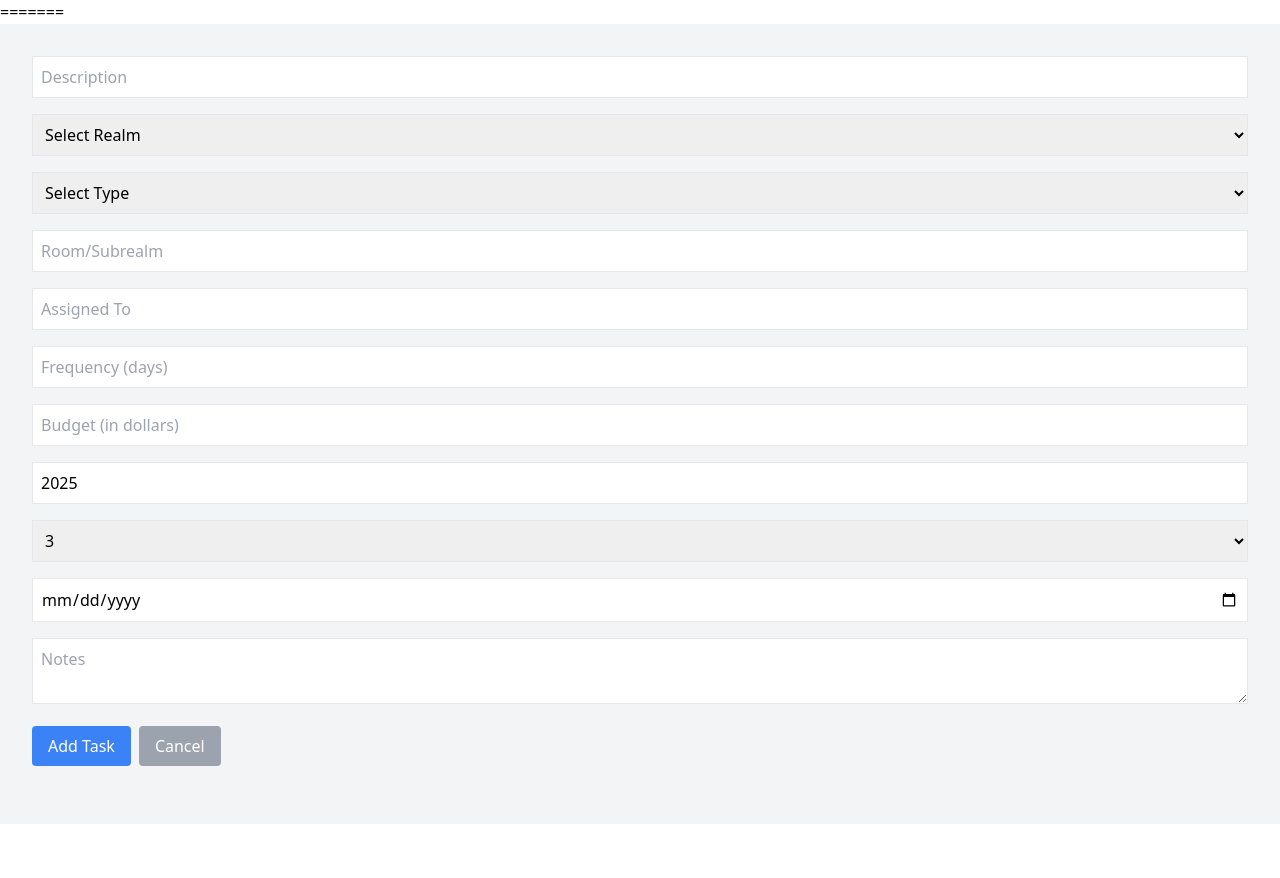
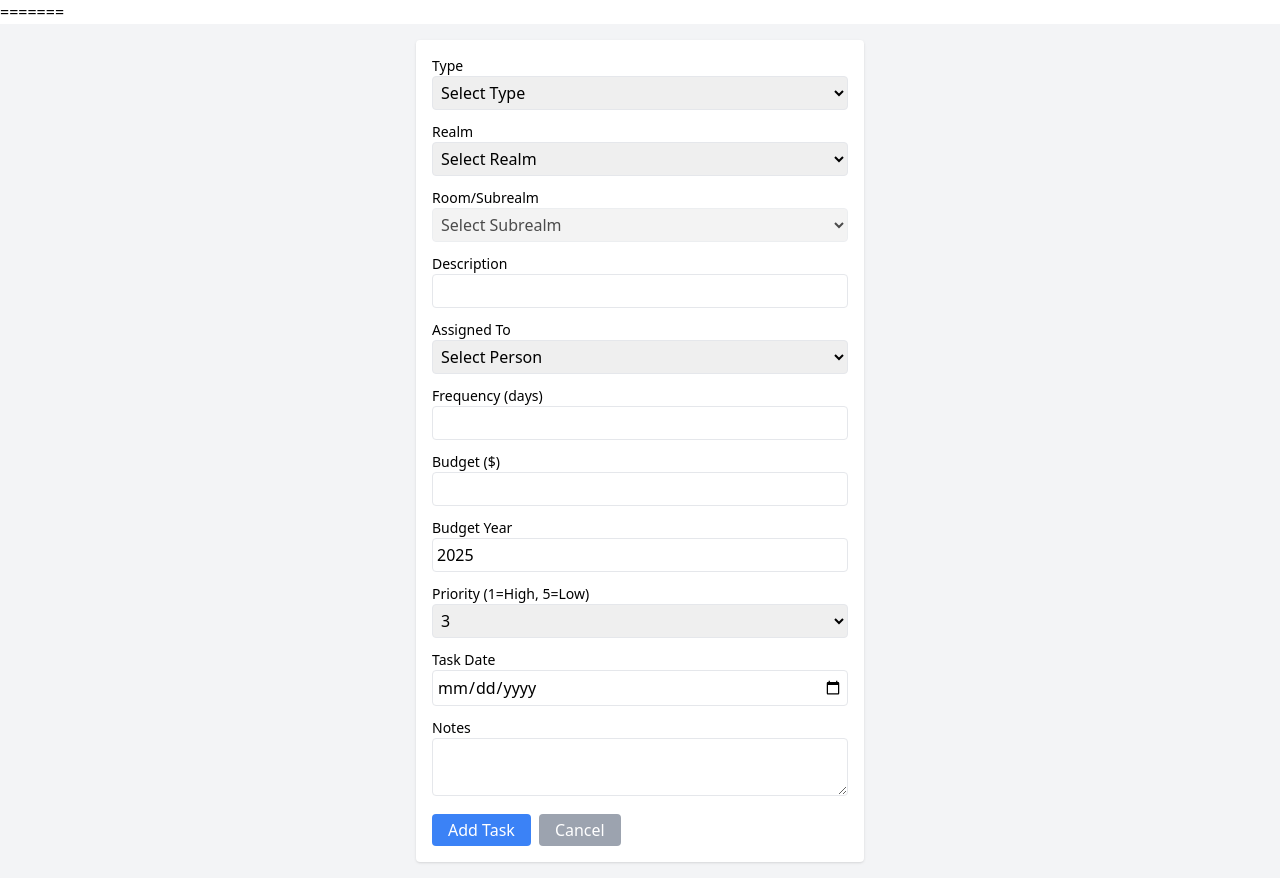
Before and after one commit to stephenharter79/family-chores-app, a React (Vite) app: page /add-task in a window 1280 px wide. Before the commit the page ends 824 px from the top, so only its background shows below. Built offline with nearby package versions, Linux system fonts and the light colour scheme; the HTML template or start-up script is replaced by a standard one.

Commit message:
08.19 AM stopping point

```diff
--- a/src/components/AddTaskForm.jsx
+++ b/src/components/AddTaskForm.jsx
@@ -1,6 +1,6 @@
 // src/components/AddTaskForm.jsx
 import React, { useState } from "react";
-import { useNavigate } from "react-router-dom";   // 👈 import navigate
+import { useNavigate } from "react-router-dom";
 
 const SHEETDB_API = "https://sheetdb.io/api/v1/tltoey88bbdu6"; // your endpoint
 
@@ -20,8 +20,33 @@ const validRealms = [
   "Sports",
 ];
 
+const realmSubrealmMap = {
+  Auto: ["Camry07", "Camry14", "Odyssey19", "Other"],
+  Clothing: ["Steve"],
+  College: ["Caty", "Matt", "Tess"],
+  Computer: ["Misc"],
+  Computing: ["Chores App", "Misc"],
+  Finance: [
+    "Budget", "Caty", "Charity", "College", "Guards", "Guitar", "HSA",
+    "Investing", "Quicken", "Retirement"
+  ],
+  Gifts: ["Caty", "Liz", "Matt", "Multiple"],
+  Health: ["Steve"],
+  Home: [
+    "Basement", "Caty", "Dining Room", "Exterior", "Garage", "Ground Bathroom",
+    "Hall/Foyer/Steps", "Indoor", "Kids Bathroom", "Kitchen", "Living Room",
+    "Master", "Matt", "Multiple", "Office", "Piano Room", "Tess",
+    "Upstairs Hall", "Workout Room"
+  ],
+  Learning: ["Economics", "Investing", "Math", "ML"],
+  Misc: ["Misc", "Sports"],
+  School: ["Multiple"],
+  Sports: ["Cheer", "Soccer"],
+};
+
 const validTypes = ["Chore", "Task", "Expense"];
 const validPriorities = ["1", "2", "3", "4", "5"];
+const validAssignees = ["Steve", "Liz", "Caty", "Matt", "Tess", "All", "Other"];
 
 export default function AddTaskForm() {
   const navigate = useNavigate();
@@ -45,6 +70,8 @@ export default function AddTaskForm() {
     setFormData((prev) => ({
       ...prev,
       [name]: value,
+      // reset subrealm if realm changes
+      ...(name === "Realm" ? { Room_Subrealm: "" } : {}),
     }));
   };
 
@@ -63,7 +90,6 @@ export default function AddTaskForm() {
   const handleSubmit = async (e) => {
     e.preventDefault();
 
-    // Validation
     if (!validRealms.includes(formData.Realm)) {
       alert(`Realm must be one of: ${validRealms.join(", ")}`);
       return;
@@ -77,17 +103,14 @@ export default function AddTaskForm() {
       return;
     }
 
-    // Get next ID
     const nextId = await fetchNextId();
 
-    // Format date MM/DD/YYYY
     let formattedDate = formData.TaskDate;
     if (formattedDate) {
       const d = new Date(formData.TaskDate);
       formattedDate = `${d.getMonth() + 1}/${d.getDate()}/${d.getFullYear()}`;
     }
 
-    // Build row (leave formula columns blank)
     const newTask = {
       ID: nextId,
       Realm: formData.Realm,
@@ -96,12 +119,12 @@ export default function AddTaskForm() {
       Description: formData.Description,
       AssignedTo: formData.AssignedTo,
       Frequency_days: formData.Frequency_days,
-      LastDone: "", // formula in sheet
-      LastDoneBy: "", // formula in sheet
-      NextDue: "", // formula in sheet
+      LastDone: "",
+      LastDoneBy: "",
+      NextDue: "",
       Budget: formData.Budget,
       BudgetYear: formData.BudgetYear,
-      AdjBudget: "", // formula in sheet
+      AdjBudget: "",
       Priority: formData.Priority,
       TaskDate: formattedDate,
       Notes: formData.Notes,
@@ -116,19 +139,7 @@ export default function AddTaskForm() {
 
       if (response.ok) {
         alert("Task added!");
-        setFormData({
-          Realm: "",
-          Type: "",
-          Room_Subrealm: "",
-          Description: "",
-          AssignedTo: "",
-          Frequency_days: "",
-          Budget: "",
-          BudgetYear: new Date().getFullYear(),
-          Priority: "3",
-          TaskDate: "",
-          Notes: "",
-        });
+        navigate("/"); // return home
       } else {
         alert("Error adding task");
       }
@@ -139,22 +150,38 @@ export default function AddTaskForm() {
   };
 
   return (
-    <form onSubmit={handleSubmit} className="space-y-4 p-4">
-      <input
-        type="text"
-        name="Description"
-        placeholder="Description"
-        value={formData.Description}
+    <form
+      onSubmit={handleSubmit}
+      className="space-y-3 p-4 max-w-md mx-auto bg-white shadow rounded"
+    >
+      {/* Type */}
+      <div>
+        <label className="block text-sm font-medium">Type</label>
+        <select
+          name="Type"
+          value={formData.Type}
           onChange={handleChange}
           required
-        className="border p-2 w-full"
-      />
+          className="border p-1 w-full rounded"
+        >
+          <option value="">Select Type</option>
+          {validTypes.map((type) => (
+            <option key={type} value={type}>
+              {type}
+            </option>
+          ))}
+        </select>
+      </div>
+
+      {/* Realm */}
+      <div>
+        <label className="block text-sm font-medium">Realm</label>
         <select
           name="Realm"
           value={formData.Realm}
           onChange={handleChange}
           required
-        className="border p-2 w-full"
+          className="border p-1 w-full rounded"
         >
           <option value="">Select Realm</option>
           {validRealms.map((realm) => (
@@ -163,66 +190,104 @@ export default function AddTaskForm() {
             </option>
           ))}
         </select>
+      </div>
+
+      {/* Subrealm */}
+      <div>
+        <label className="block text-sm font-medium">Room/Subrealm</label>
         <select
-        name="Type"
-        value={formData.Type}
+          name="Room_Subrealm"
+          value={formData.Room_Subrealm}
           onChange={handleChange}
-        required
-        className="border p-2 w-full"
+          disabled={!formData.Realm}
+          className="border p-1 w-full rounded"
         >
-        <option value="">Select Type</option>
-        {validTypes.map((type) => (
-          <option key={type} value={type}>
-            {type}
+          <option value="">Select Subrealm</option>
+          {formData.Realm &&
+            realmSubrealmMap[formData.Realm].map((sr) => (
+              <option key={sr} value={sr}>
+                {sr}
               </option>
             ))}
         </select>
+      </div>
+
+      {/* Description */}
+      <div>
+        <label className="block text-sm font-medium">Description</label>
         <input
           type="text"
-        name="Room_Subrealm"
-        placeholder="Room/Subrealm"
-        value={formData.Room_Subrealm}
+          name="Description"
+          value={formData.Description}
           onChange={handleChange}
-        className="border p-2 w-full"
+          required
+          className="border p-1 w-full rounded"
         />
-      <input
-        type="text"
+      </div>
+
+      {/* Assigned To */}
+      <div>
+        <label className="block text-sm font-medium">Assigned To</label>
+        <select
           name="AssignedTo"
-        placeholder="Assigned To"
           value={formData.AssignedTo}
           onChange={handleChange}
-        className="border p-2 w-full"
-      />
+          className="border p-1 w-full rounded"
+        >
+          <option value="">Select Person</option>
+          {validAssignees.map((p) => (
+            <option key={p} value={p}>
+              {p}
+            </option>
+          ))}
+        </select>
+      </div>
+
+      {/* Frequency */}
+      <div>
+        <label className="block text-sm font-medium">Frequency (days)</label>
         <input
           type="number"
           name="Frequency_days"
-        placeholder="Frequency (days)"
           value={formData.Frequency_days}
           onChange={handleChange}
-        className="border p-2 w-full"
+          className="border p-1 w-full rounded"
         />
+      </div>
+
+      {/* Budget */}
+      <div>
+        <label className="block text-sm font-medium">Budget ($)</label>
         <input
           type="number"
           name="Budget"
-        placeholder="Budget (in dollars)"
           value={formData.Budget}
           onChange={handleChange}
-        className="border p-2 w-full"
+          className="border p-1 w-full rounded"
         />
+      </div>
+
+      {/* Budget Year */}
+      <div>
+        <label className="block text-sm font-medium">Budget Year</label>
         <input
           type="number"
           name="BudgetYear"
-        placeholder="Budget Year"
           value={formData.BudgetYear}
           onChange={handleChange}
-        className="border p-2 w-full"
+          className="border p-1 w-full rounded"
         />
+      </div>
+
+      {/* Priority */}
+      <div>
+        <label className="block text-sm font-medium">Priority (1=High, 5=Low)</label>
         <select
           name="Priority"
           value={formData.Priority}
           onChange={handleChange}
           required
-        className="border p-2 w-full"
+          className="border p-1 w-full rounded"
         >
           {validPriorities.map((p) => (
             <option key={p} value={p}>
@@ -230,24 +295,36 @@ export default function AddTaskForm() {
             </option>
           ))}
         </select>
+      </div>
+
+      {/* Task Date */}
+      <div>
+        <label className="block text-sm font-medium">Task Date</label>
         <input
           type="date"
           name="TaskDate"
           value={formData.TaskDate}
           onChange={handleChange}
-        className="border p-2 w-full"
+          className="border p-1 w-full rounded"
         />
+      </div>
+
+      {/* Notes */}
+      <div>
+        <label className="block text-sm font-medium">Notes</label>
         <textarea
           name="Notes"
-        placeholder="Notes"
           value={formData.Notes}
           onChange={handleChange}
-        className="border p-2 w-full"
+          className="border p-1 w-full rounded"
         />
+      </div>
+
+      {/* Buttons */}
       <div className="flex space-x-2">
         <button
           type="submit"
-          className="bg-blue-500 text-white px-4 py-2 rounded"
+          className="bg-blue-500 text-white px-4 py-1 rounded"
         >
           Add Task
         </button>
@@ -258,7 +335,7 @@ export default function AddTaskForm() {
               navigate("/");
             }
           }}
-          className="bg-gray-400 text-white px-4 py-2 rounded"
+          className="bg-gray-400 text-white px-4 py-1 rounded"
         >
           Cancel
         </button>
```
Lines whose indentation alone changed are shown as unchanged.
